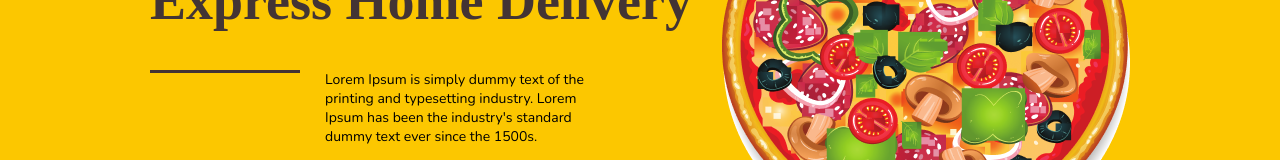
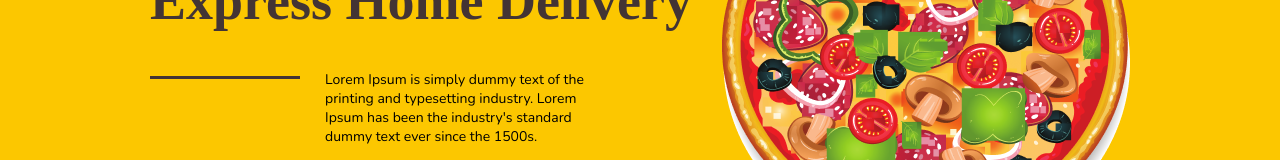
Before and after one commit to rizaruved/waysfood, a React (Create React App) app: page / in a window 1280 px wide. Shown: the part 263-423 px from the top of the page. Built offline with nearby package versions, Linux system fonts and the light colour scheme; a web font is replaced by a local one.

Commit message:
/ ‘src/App.css’

```diff
--- a/src/App.css
+++ b/src/App.css
@@ -59,8 +59,9 @@
 
 .mainStick {
   width: 150px;
-  height: 2.5px;
+  height: 3px;
   background: #433434;
+  margin-top: 1%;
 }
 
 .mainDescription {
```
